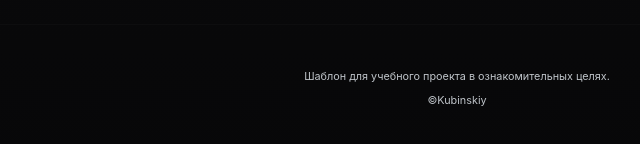
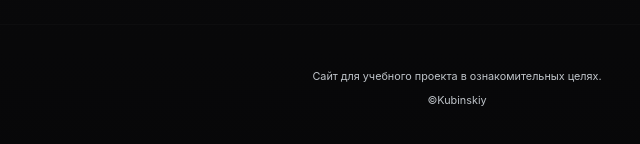
Before and after one commit to Kubinskiy7/Pixar-site, a plain HTML site: page index.html in a window 1280 px wide. Shown: the part 2954-3098 px from the top of the page, 183-823 px from the left. Drawn offline with Linux system fonts and the light colour scheme.

Commit message:
Update footer text for educational project

```diff
--- a/index.html
+++ b/index.html
@@ -48,7 +48,7 @@
 
 <footer class="site-footer">
   <div class="container">
-    <small>Шаблон для учебного проекта в ознакомительных целях.<p>©Kubinskiy</p></small>
+    <small>Сайт для учебного проекта в ознакомительных целях.<p>©Kubinskiy</p></small>
   </div>
 </footer>
 
```
